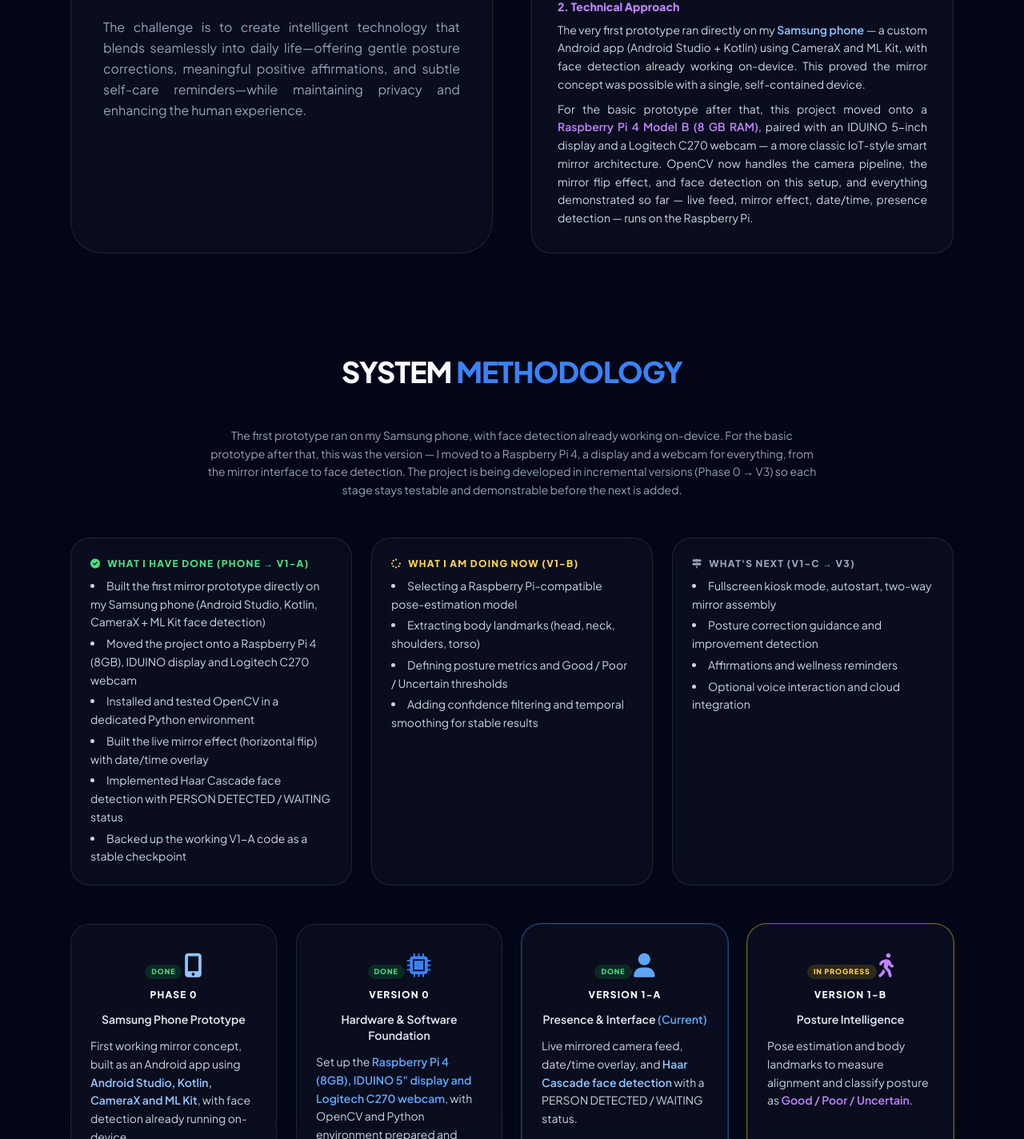
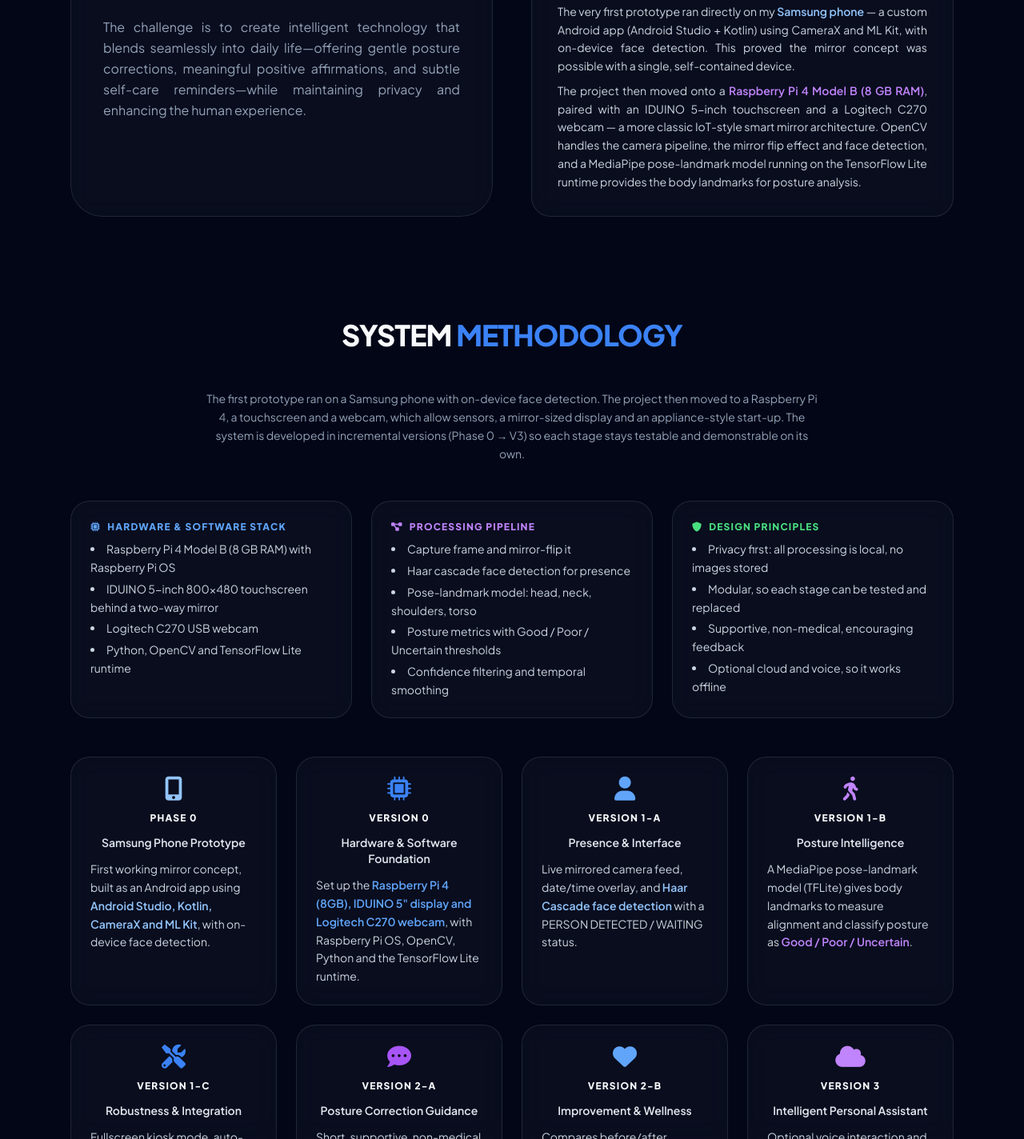
Before and after one commit to aabha05/AabhaPBL, a plain HTML site: page index.html in a window 1280 px wide. Shown: the part 1376-2800 px from the top of the page at 80% size. Drawn offline with Linux system fonts and the light colour scheme.

Commit message:
Update index.html

```diff
--- a/index.html
+++ b/index.html
@@ -59,7 +59,7 @@
             </p>
             <div class="mt-8 inline-flex items-center gap-2 px-5 py-2 rounded-full bg-blue-500/10 border border-blue-500/30 text-blue-300 text-xs font-semibold uppercase tracking-widest">
                 <i class="fas fa-microchip"></i>
-                Current Milestone: V1-A — Raspberry Pi Prototype
+                Raspberry Pi 4 · Computer Vision · Posture &amp; Well-Being
             </div>
         </section>
 
@@ -104,7 +104,7 @@
         The <span class="text-blue-400 font-semibold">Intelligent Mirror</span> is designed as an
         interactive wellness companion that enhances both physical and mental well-being.
         By integrating computer vision with a Raspberry Pi-based platform, the system captures
-        live camera frames, detects a user's presence, and — in later versions — analyses
+        live camera frames, detects a user's presence, and analyses
         posture through pose estimation. In addition to physical guidance, the mirror will
         support emotional wellness by displaying
         <span class="text-purple-400 font-semibold">personalized positive affirmations</span>
@@ -147,18 +147,17 @@
         <p class="text-sm text-slate-300 leading-relaxed text-justify">
             The very first prototype ran directly on my
             <span class="text-blue-300 font-semibold">Samsung phone</span> — a custom Android
-            app (Android Studio + Kotlin) using CameraX and ML Kit, with face detection already
-            working on-device. This proved the mirror concept was possible with a single,
+            app (Android Studio + Kotlin) using CameraX and ML Kit, with on-device
+            face detection. This proved the mirror concept was possible with a single,
             self-contained device.
         </p>
         <p class="text-sm text-slate-300 leading-relaxed text-justify">
-            For the basic prototype after that, this project moved onto a
+            The project then moved onto a
             <span class="text-purple-400 font-semibold">Raspberry Pi 4 Model B (8 GB RAM)</span>,
-            paired with an IDUINO 5-inch display and a Logitech C270 webcam — a more
-            classic IoT-style smart mirror architecture. OpenCV now handles the camera pipeline,
-            the mirror flip effect, and face detection on this setup, and everything demonstrated
-            so far — live feed, mirror effect, date/time, presence detection — runs on the
-            Raspberry Pi.
+            paired with an IDUINO 5-inch touchscreen and a Logitech C270 webcam — a more
+            classic IoT-style smart mirror architecture. OpenCV handles the camera pipeline,
+            the mirror flip effect and face detection, and a MediaPipe pose-landmark model
+            running on the TensorFlow Lite runtime provides the body landmarks for posture analysis.
         </p>
     </div>
 
@@ -172,48 +171,46 @@
     </h2>
 
     <p class="text-center text-slate-400 max-w-3xl mx-auto text-sm leading-relaxed">
-        The first prototype ran on my Samsung phone, with face detection already working
-        on-device. For the basic prototype after that, this was the version — I moved to a
-        Raspberry Pi 4, a display and a webcam for everything, from the mirror
-        interface to face detection. The project is being developed in incremental versions
-        (Phase 0 → V3) so each stage stays testable and demonstrable before the next is added.
+        The first prototype ran on a Samsung phone with on-device face detection.
+        The project then moved to a Raspberry Pi 4, a touchscreen and a webcam, which allow sensors,
+        a mirror-sized display and an appliance-style start-up. The system is developed in incremental
+        versions (Phase 0 → V3) so each stage stays testable and demonstrable on its own.
     </p>
 
-    <!-- Status Summary: Done vs In Progress vs Planned -->
+    <!-- Overview: Stack, Pipeline, Principles -->
     <div class="grid md:grid-cols-3 gap-6">
+        <div class="glass p-6 rounded-3xl border-l-4 border-blue-500 space-y-2">
+            <h3 class="text-blue-400 font-extrabold text-xs uppercase tracking-widest flex items-center gap-2">
+                <i class="fas fa-microchip"></i> Hardware &amp; Software Stack
+            </h3>
+            <ul class="text-sm text-slate-300 leading-relaxed list-disc list-inside text-left space-y-1">
+                <li>Raspberry Pi 4 Model B (8 GB RAM) with Raspberry Pi OS</li>
+                <li>IDUINO 5-inch 800×480 touchscreen behind a two-way mirror</li>
+                <li>Logitech C270 USB webcam</li>
+                <li>Python, OpenCV and TensorFlow Lite runtime</li>
+            </ul>
+        </div>
+        <div class="glass p-6 rounded-3xl border-l-4 border-purple-500 space-y-2">
+            <h3 class="text-purple-400 font-extrabold text-xs uppercase tracking-widest flex items-center gap-2">
+                <i class="fas fa-project-diagram"></i> Processing Pipeline
+            </h3>
+            <ul class="text-sm text-slate-300 leading-relaxed list-disc list-inside text-left space-y-1">
+                <li>Capture frame and mirror-flip it</li>
+                <li>Haar cascade face detection for presence</li>
+                <li>Pose-landmark model: head, neck, shoulders, torso</li>
+                <li>Posture metrics with Good / Poor / Uncertain thresholds</li>
+                <li>Confidence filtering and temporal smoothing</li>
+            </ul>
+        </div>
         <div class="glass p-6 rounded-3xl border-l-4 border-green-500 space-y-2">
             <h3 class="text-green-400 font-extrabold text-xs uppercase tracking-widest flex items-center gap-2">
-                <i class="fas fa-check-circle"></i> What I Have Done (Phone → V1-A)
+                <i class="fas fa-shield-alt"></i> Design Principles
             </h3>
             <ul class="text-sm text-slate-300 leading-relaxed list-disc list-inside text-left space-y-1">
-                <li>Built the first mirror prototype directly on my Samsung phone (Android Studio, Kotlin, CameraX + ML Kit face detection)</li>
-                <li>Moved the project onto a Raspberry Pi 4 (8GB), IDUINO display and Logitech C270 webcam</li>
-                <li>Installed and tested OpenCV in a dedicated Python environment</li>
-                <li>Built the live mirror effect (horizontal flip) with date/time overlay</li>
-                <li>Implemented Haar Cascade face detection with PERSON DETECTED / WAITING status</li>
-                <li>Backed up the working V1-A code as a stable checkpoint</li>
-            </ul>
-        </div>
-        <div class="glass p-6 rounded-3xl border-l-4 border-amber-400 space-y-2">
-            <h3 class="text-amber-300 font-extrabold text-xs uppercase tracking-widest flex items-center gap-2">
-                <i class="fas fa-spinner"></i> What I Am Doing Now (V1-B)
-            </h3>
-            <ul class="text-sm text-slate-300 leading-relaxed list-disc list-inside text-left space-y-1">
-                <li>Selecting a Raspberry Pi-compatible pose-estimation model</li>
-                <li>Extracting body landmarks (head, neck, shoulders, torso)</li>
-                <li>Defining posture metrics and Good / Poor / Uncertain thresholds</li>
-                <li>Adding confidence filtering and temporal smoothing for stable results</li>
-            </ul>
-        </div>
-        <div class="glass p-6 rounded-3xl border-l-4 border-slate-600 space-y-2">
-            <h3 class="text-slate-400 font-extrabold text-xs uppercase tracking-widest flex items-center gap-2">
-                <i class="fas fa-map-signs"></i> What's Next (V1-C → V3)
-            </h3>
-            <ul class="text-sm text-slate-300 leading-relaxed list-disc list-inside text-left space-y-1">
-                <li>Fullscreen kiosk mode, autostart, two-way mirror assembly</li>
-                <li>Posture correction guidance and improvement detection</li>
-                <li>Affirmations and wellness reminders</li>
-                <li>Optional voice interaction and cloud integration</li>
+                <li>Privacy first: all processing is local, no images stored</li>
+                <li>Modular, so each stage can be tested and replaced</li>
+                <li>Supportive, non-medical, encouraging feedback</li>
+                <li>Optional cloud and voice, so it works offline</li>
             </ul>
         </div>
     </div>
@@ -223,7 +220,6 @@
 
     <!-- Phase 0: Samsung Phone -->
     <div class="glass p-6 rounded-3xl text-center space-y-3">
-        <span class="inline-block px-2 py-0.5 rounded-full bg-green-500/15 text-green-400 text-[9px] font-bold uppercase tracking-widest">Done</span>
         <i class="fas fa-mobile-alt text-blue-300 text-3xl"></i>
         <h3 class="font-bold uppercase text-xs tracking-widest">Phase 0</h3>
         <p class="text-sm text-slate-200 font-semibold">
@@ -232,13 +228,12 @@
         <p class="text-sm text-slate-300 leading-relaxed text-left">
             First working mirror concept, built as an Android app using
             <span class="text-blue-300 font-semibold">Android Studio, Kotlin, CameraX and ML Kit</span>,
-            with face detection already running on-device.
+            with on-device face detection.
         </p>
     </div>
 
     <!-- Version V0 -->
     <div class="glass p-6 rounded-3xl text-center space-y-3">
-        <span class="inline-block px-2 py-0.5 rounded-full bg-green-500/15 text-green-400 text-[9px] font-bold uppercase tracking-widest">Done</span>
         <i class="fas fa-microchip text-blue-500 text-3xl"></i>
         <h3 class="font-bold uppercase text-xs tracking-widest">Version 0</h3>
         <p class="text-sm text-slate-200 font-semibold">
@@ -247,17 +242,16 @@
         <p class="text-sm text-slate-300 leading-relaxed text-left">
             Set up the
             <span class="text-blue-400 font-semibold">Raspberry Pi 4 (8GB), IDUINO 5" display and Logitech C270 webcam</span>,
-            with OpenCV and Python environment prepared and tested.
+            with Raspberry Pi OS, OpenCV, Python and the TensorFlow Lite runtime.
         </p>
     </div>
 
     <!-- Version V1-A -->
-    <div class="glass p-6 rounded-3xl text-center space-y-3 ring-1 ring-blue-500/50">
-        <span class="inline-block px-2 py-0.5 rounded-full bg-green-500/15 text-green-400 text-[9px] font-bold uppercase tracking-widest">Done</span>
+    <div class="glass p-6 rounded-3xl text-center space-y-3">
         <i class="fas fa-user text-blue-400 text-3xl"></i>
         <h3 class="font-bold uppercase text-xs tracking-widest">Version 1-A</h3>
         <p class="text-sm text-slate-200 font-semibold">
-            Presence & Interface <span class="text-blue-400">(Current)</span>
+            Presence & Interface
         </p>
         <p class="text-sm text-slate-300 leading-relaxed text-left">
             Live mirrored camera feed, date/time overlay, and
@@ -267,22 +261,20 @@
     </div>
 
     <!-- Version V1-B -->
-    <div class="glass p-6 rounded-3xl text-center space-y-3 ring-1 ring-amber-400/50">
-        <span class="inline-block px-2 py-0.5 rounded-full bg-amber-400/15 text-amber-300 text-[9px] font-bold uppercase tracking-widest">In Progress</span>
+    <div class="glass p-6 rounded-3xl text-center space-y-3">
         <i class="fas fa-walking text-purple-400 text-3xl"></i>
         <h3 class="font-bold uppercase text-xs tracking-widest">Version 1-B</h3>
         <p class="text-sm text-slate-200 font-semibold">
             Posture Intelligence
         </p>
         <p class="text-sm text-slate-300 leading-relaxed text-left">
-            Pose estimation and body landmarks to measure alignment and classify posture as
+            A MediaPipe pose-landmark model (TFLite) gives body landmarks to measure alignment and classify posture as
             <span class="text-purple-400 font-semibold">Good / Poor / Uncertain</span>.
         </p>
     </div>
 
     <!-- Version V1-C -->
     <div class="glass p-6 rounded-3xl text-center space-y-3">
-        <span class="inline-block px-2 py-0.5 rounded-full bg-slate-500/15 text-slate-400 text-[9px] font-bold uppercase tracking-widest">Planned</span>
         <i class="fas fa-tools text-blue-500 text-3xl"></i>
         <h3 class="font-bold uppercase text-xs tracking-widest">Version 1-C</h3>
         <p class="text-sm text-slate-200 font-semibold">
@@ -296,7 +288,6 @@
 
     <!-- Version V2-A -->
     <div class="glass p-6 rounded-3xl text-center space-y-3">
-        <span class="inline-block px-2 py-0.5 rounded-full bg-slate-500/15 text-slate-400 text-[9px] font-bold uppercase tracking-widest">Planned</span>
         <i class="fas fa-comment-dots text-purple-500 text-3xl"></i>
         <h3 class="font-bold uppercase text-xs tracking-widest">Version 2-A</h3>
         <p class="text-sm text-slate-200 font-semibold">
@@ -311,7 +302,6 @@
 
     <!-- Version V2-B -->
     <div class="glass p-6 rounded-3xl text-center space-y-3">
-        <span class="inline-block px-2 py-0.5 rounded-full bg-slate-500/15 text-slate-400 text-[9px] font-bold uppercase tracking-widest">Planned</span>
         <i class="fas fa-heart text-blue-400 text-3xl"></i>
         <h3 class="font-bold uppercase text-xs tracking-widest">Version 2-B</h3>
         <p class="text-sm text-slate-200 font-semibold">
@@ -325,7 +315,6 @@
 
     <!-- Version V3 -->
     <div class="glass p-6 rounded-3xl text-center space-y-3">
-        <span class="inline-block px-2 py-0.5 rounded-full bg-slate-500/15 text-slate-400 text-[9px] font-bold uppercase tracking-widest">Planned</span>
         <i class="fas fa-cloud text-purple-400 text-3xl"></i>
         <h3 class="font-bold uppercase text-xs tracking-widest">Version 3</h3>
         <p class="text-sm text-slate-200 font-semibold">
@@ -345,7 +334,7 @@
     <!-- Architecture Image -->
     <div class="glass p-8 rounded-[2.5rem] text-center space-y-6">
         <h3 class="text-blue-400 font-bold uppercase text-xs tracking-widest">
-            System Architecture
+            Initial Concept: Phone-Based Architecture
         </h3>
 
         <img src="architecture.jpeg"
@@ -354,7 +343,7 @@
              onerror="this.src='https://via.placeholder.com/900x400?text=System+Architecture'">
 
         <h3 class="text-purple-400 font-bold uppercase text-xs tracking-widest pt-4">
-            Raspberry Pi Powered Architecture (Current Build)
+            Raspberry Pi Powered Architecture
         </h3>
         <img src="architecture2.jpeg"
              alt="Raspberry Pi Powered Smart Mirror System Architecture"
@@ -439,9 +428,8 @@
                 <p class="text-slate-300 leading-relaxed text-justify">
                     The Raspberry Pi-based prototype trades some of a traditional mirror's
                     simplicity and out-of-the-box stability for much greater customization,
-                    processing capability, and room to grow — face detection is already working,
-                    and the same hardware can carry posture intelligence and wellness features
-                    in later versions.
+                    processing capability, and room to grow — the same hardware that handles presence
+                    detection carries posture intelligence and wellness features across the versions.
                 </p>
             </div>
 
@@ -451,10 +439,9 @@
                     Final Conclusion
                 </h3>
                 <p class="text-slate-300 leading-relaxed text-justify">
-                    For the basic prototype, this was the version — a Raspberry Pi 4, display
-                    and webcam driving live mirroring and face detection with OpenCV.
-                    It is a modular, low-cost foundation that proves the concept and can be
-                    extended stage by stage toward posture correction and wellness assistance.
+                    A Raspberry Pi 4, touchscreen and webcam drive the live mirror, face detection and pose-based
+                    posture analysis with OpenCV and TensorFlow Lite. It is a modular, low-cost, private foundation that
+                    extends stage by stage toward posture correction, affirmations and wellness assistance.
                 </p>
             </div>
 
```
